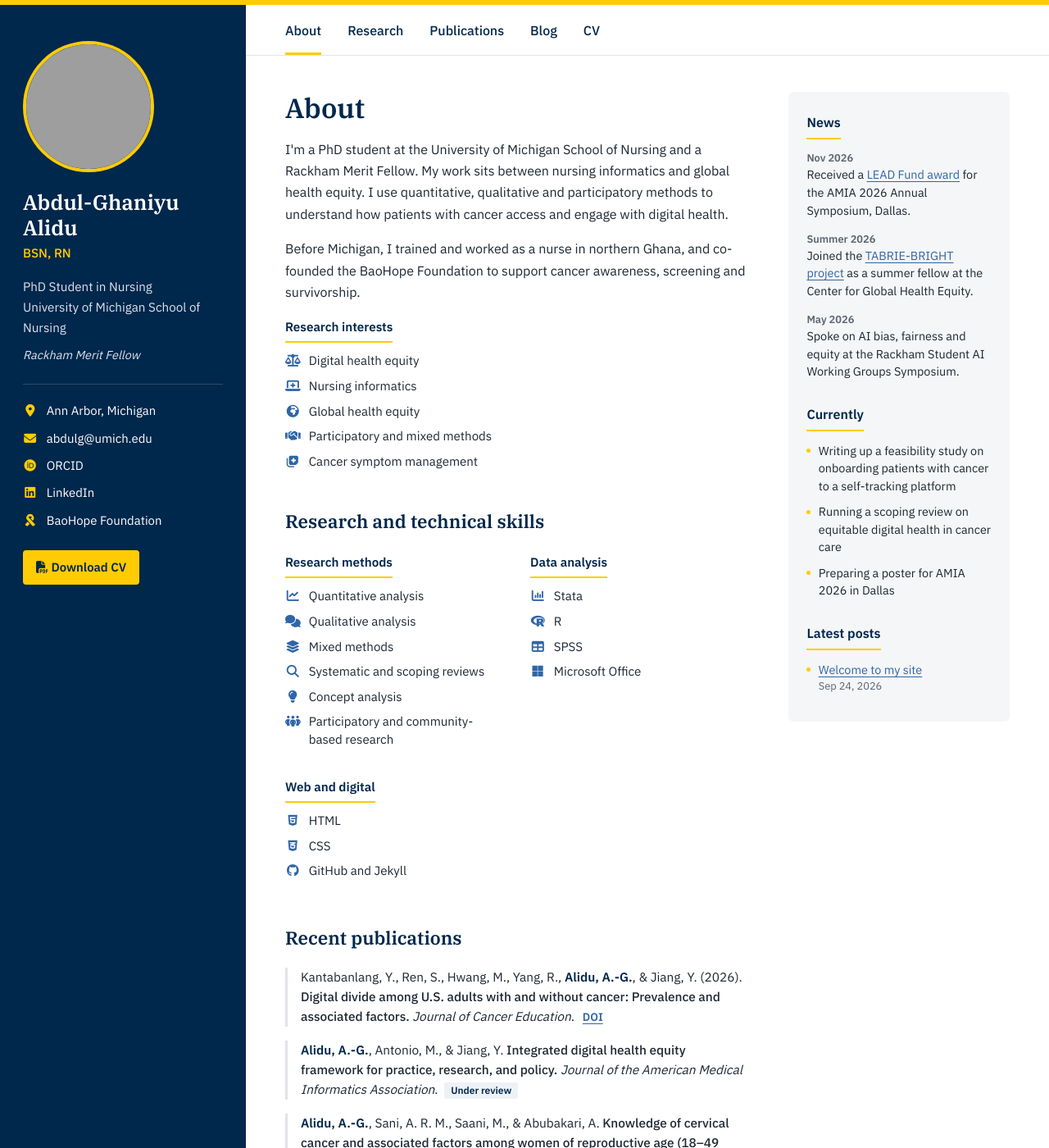
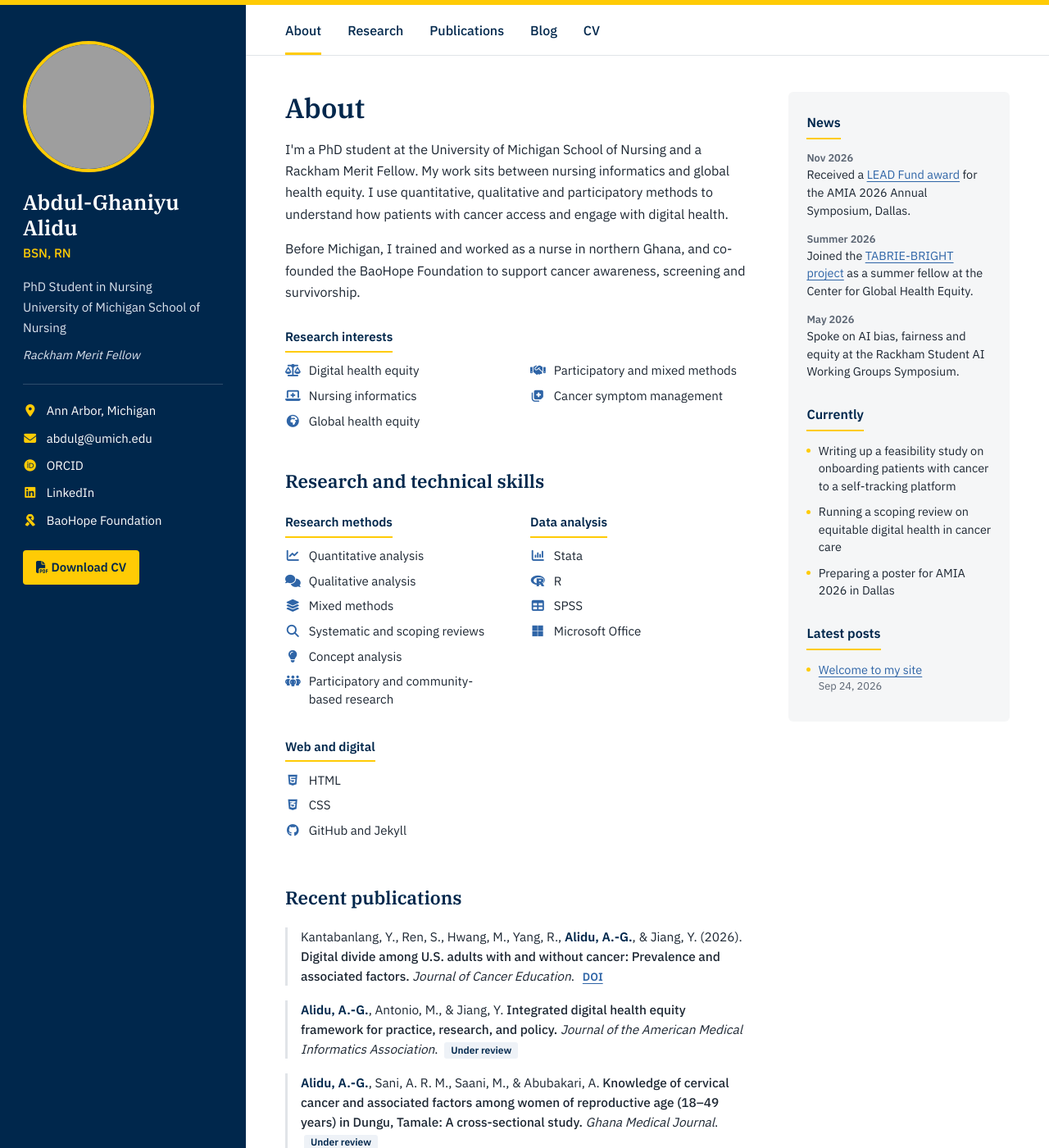
Before and after one commit to abdulghaniyu/abdulghaniyu.github.io, a Jekyll site: the page built from index.html, in a window 1280 px wide and 1400 px high. Shown: the whole window at 82% size. Built offline with Jekyll 4.4.1, drawn with Linux system fonts in a browser that asks for light colours; grey boxes are pictures that could not be loaded.

Commit message:
Update style.css

```diff
--- a/assets/css/style.css
+++ b/assets/css/style.css
@@ -251,3 +251,8 @@ main { min-width: 0; max-width: 72ch; }
 .skill-group ul { list-style: none; margin: 0; padding: 0; }
 .skill-group li { display: flex; align-items: baseline; gap: .65rem; font-size: .94rem; line-height: 1.45; margin-bottom: .55rem; }
 .skill-group i { width: 1.15rem; text-align: center; color: var(--arb); flex: none; }
+
+/* About page: research interests list */
+.interests { margin-top: 1.75rem; }
+.interests ul { columns: 2 220px; column-gap: 2rem; }
+.interests li { break-inside: avoid; }
```
